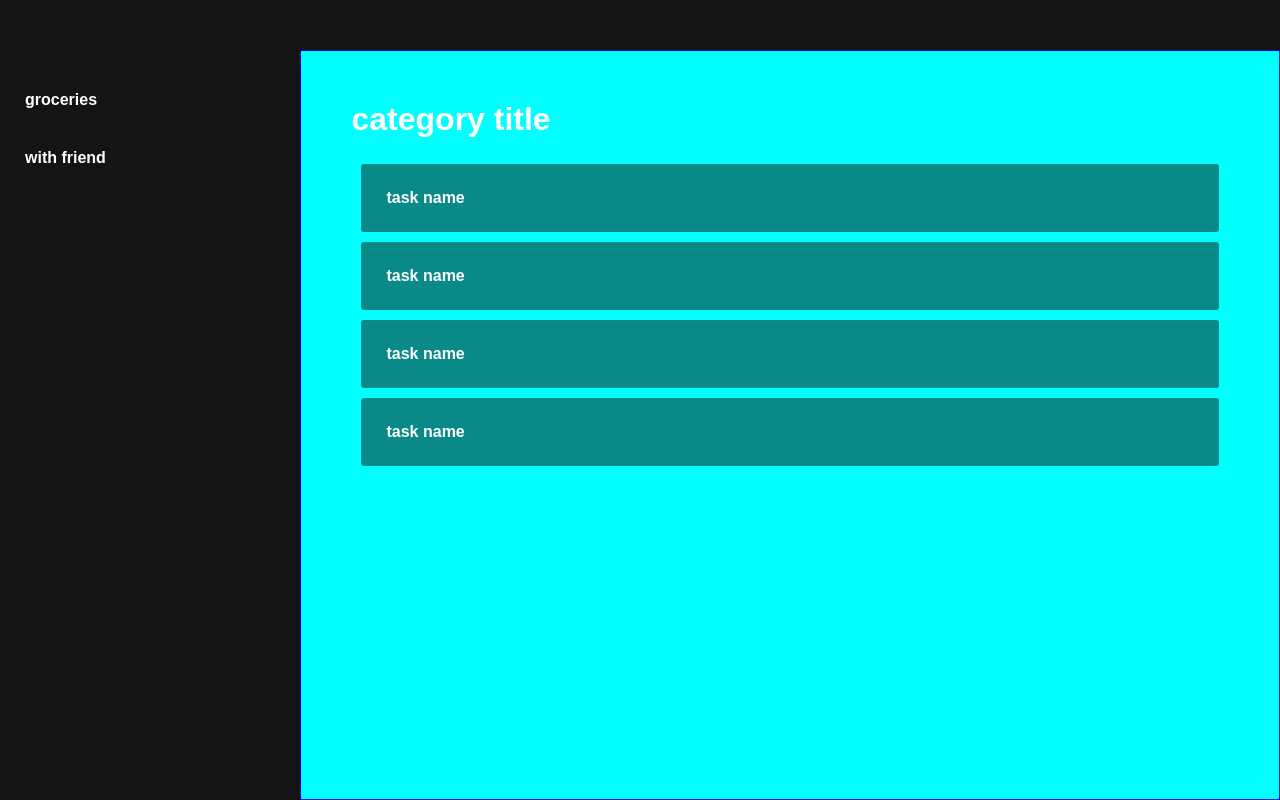
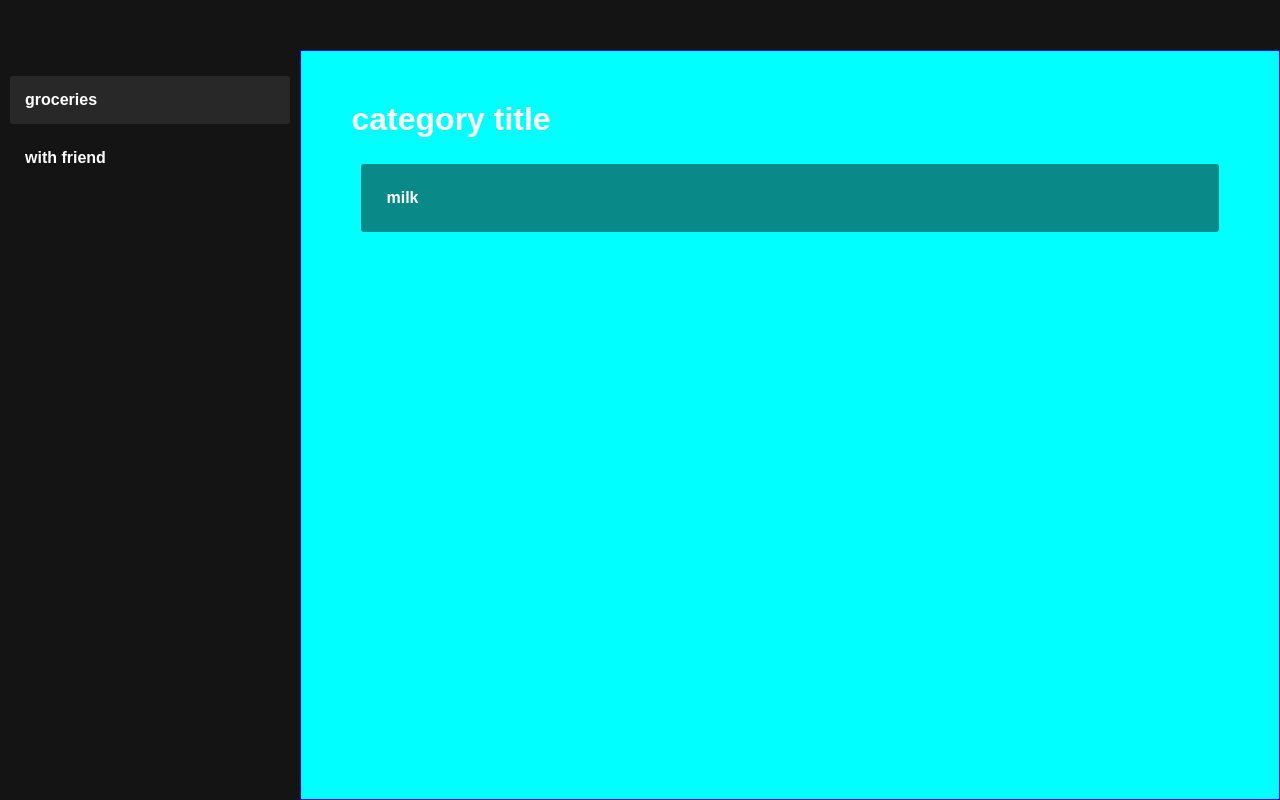
Before and after one commit to Kb739/todo, a React (Create React App) app: page / in a window 1280 px wide. Built offline with nearby package versions, Linux system fonts and the light colour scheme.

Commit message:
Add 'selected' key to category & task objects
filter the tasks to display based on 'selected' category. Furthermore
display task description based on 'selected' task

```diff
--- a/src/App.css
+++ b/src/App.css
@@ -58,7 +58,8 @@ body {
     background-color: rgba(20, 20, 20, 0.5);
 }
 
-.list>li:hover {
+.list>li:hover,
+.list>li.select {
     cursor: pointer;
     background-color: rgb(60, 60, 60, 0.5);
 }
--- a/src/content.js
+++ b/src/content.js
@@ -1,16 +1,22 @@
-import React from 'react'
+import React, { useContext } from 'react'
 import Task from './task'
+import { tasksContext } from './contexts/context'
+
 function Content() {
+    const { displayTasks } = useContext(tasksContext)
+    const taskElements = displayTasks.map(task => {
+        const classname = `task ${task.selected ? 'select' : ''}`
+        return (
+            <li className={classname}><Task label={task.title} /></li>
+        )
+    })
     return (
         <div className='content'>
             <h1>
                 category title
             </h1>
             <ul className='list'>
-                <li className='task'><Task /></li>
-                <li className='task'><Task /></li>
-                <li className='task'><Task /></li>
-                <li className='task'><Task /></li>
+                {taskElements}
             </ul>
         </div>
     )
--- a/src/contexts/context.js
+++ b/src/contexts/context.js
@@ -1,17 +1,21 @@
-import allData from "../localData/fakeData"
+import { allTasks, allCategories } from "../localData/fakeData"
 import React, { useState, createContext } from "react";
 const tasksContext = createContext();
 
 function TasksProvider(props) {
 
-    const [tasks, setTasks] = useState(allData)
-    const [categories, setCategories] = useState(() => {
-        const arr = [...new Set(tasks.map(task => task.category))]
-        return arr;
+    const [tasks, setTasks] = useState(allTasks)
+    const [categories, setCategories] = useState(allCategories)
+    const [displayTasks, setDisplayTasks] = useState(() => {
+        const selectedCategory = categories.find(category => category.selected)
+        if (selectedCategory)
+            return tasks.filter(task => task.category === selectedCategory.title)
+        else
+            return [];
     })
 
     return (
-        <tasksContext.Provider value={{ tasks, categories }}>
+        <tasksContext.Provider value={{ displayTasks, categories }}>
             {props.children}
         </tasksContext.Provider>
     )
--- a/src/localData/fakeData.js
+++ b/src/localData/fakeData.js
@@ -1,18 +1,36 @@
 const allTasks = [
     {
+        id: new Date(),
         title: "milk",
         description: "long ass description",
-        category: "groceries"
+        category: "groceries",
+        selected: false
     },
     {
+        id: new Date(),
         title: "visit dentist",
         description: "",
-        category: "with friend"
+        category: "with friend",
+        selected: false
     },
     {
+        id: new Date(),
         title: "teach basics of js",
         description: "don't spend too long",
-        category: "with friend"
+        category: "with friend",
+        selected: false
     }
 ]
-export default allTasks
+const allCategories = [
+    {
+        id: new Date(),
+        title: "groceries",
+        selected: true
+    },
+    {
+        id: new Date(),
+        title: "with friend",
+        selected: false
+    }
+]
+export { allTasks, allCategories }
--- a/src/sidebar.js
+++ b/src/sidebar.js
@@ -4,11 +4,12 @@ import Category from './category'
 import { tasksContext } from './contexts/context'
 
 function Sidebar() {
-    const { tasks, categories } = useContext(tasksContext)
+    const { displayTasks, categories } = useContext(tasksContext)
     const elements = categories.map(category => {
+        const classes = `category ${category.selected ? 'select' : ''}`
         return (
-            <li className='category'>
-                <Category label={category} />
+            <li className={classes}>
+                <Category label={category.title} />
             </li >
         )
     })
--- a/src/task.js
+++ b/src/task.js
@@ -1,10 +1,10 @@
 import React from "react";
 
-function Task() {
+function Task(props) {
     return (
         <>
             <h4>
-                task name
+                {props.label}
             </h4>
         </>
     )
```
